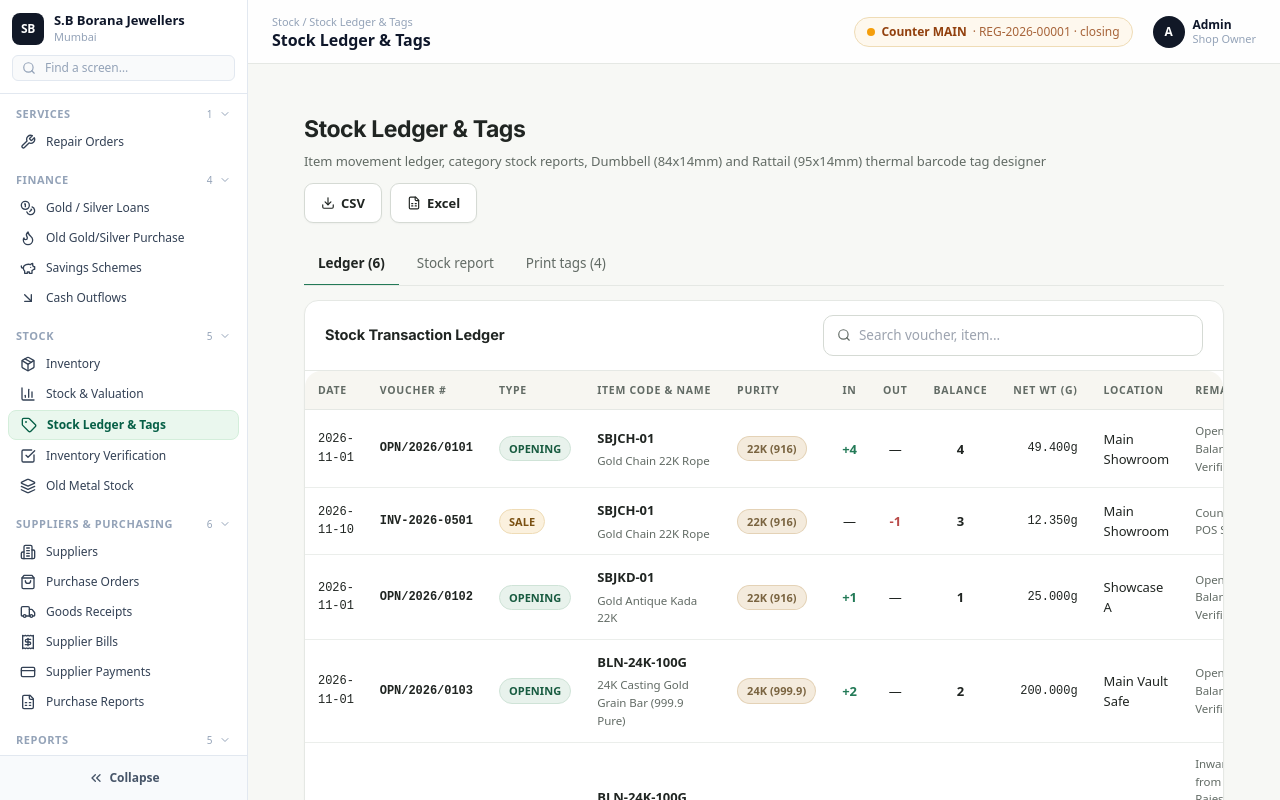
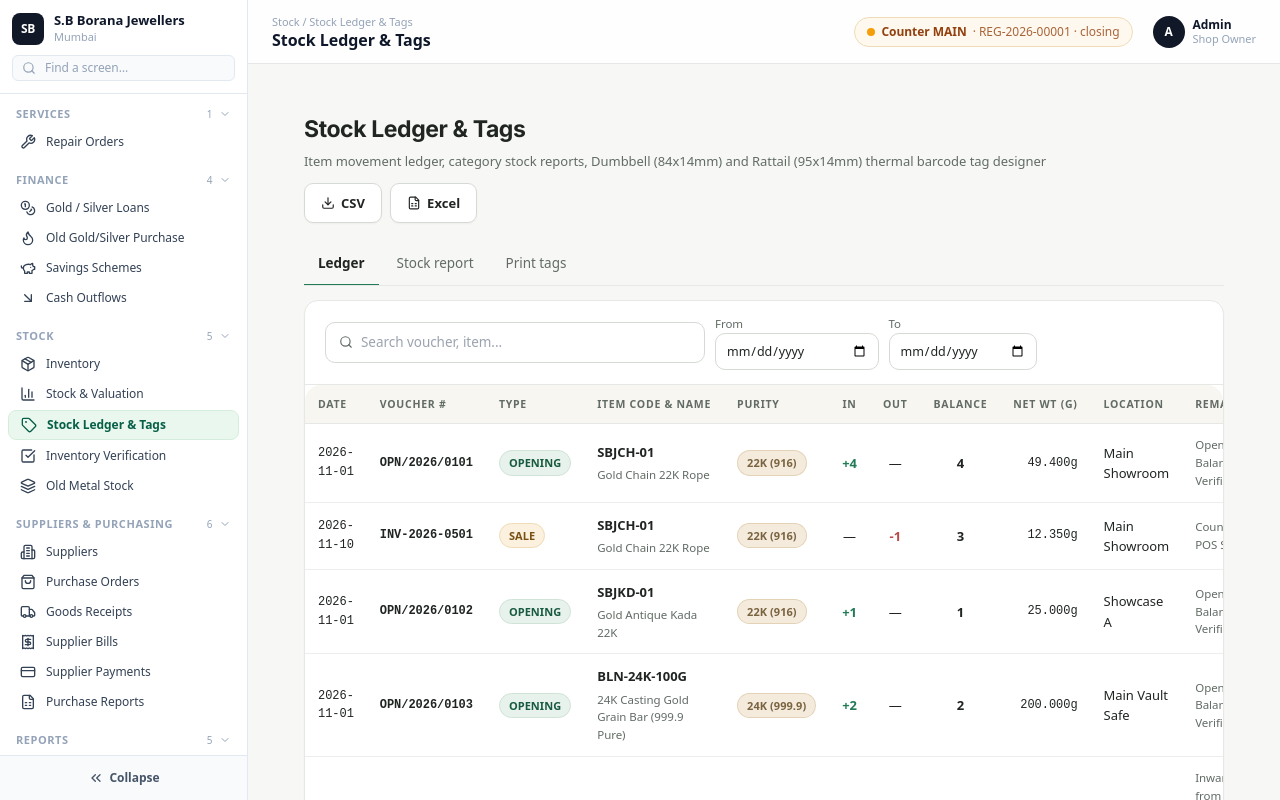
Before and after one commit to Sujalshah46/Kreya-Ai-studio, a React (Vite) app: page / in a window 1280 px wide. Both pictures are taken after a click on the button "Stock Ledger & Tags". Built offline with nearby package versions, Linux system fonts and the light colour scheme.

Commit message:
Match Stock Ledger tabs and date filtering

```diff
--- a/src/components/modules/StockLedgerTagsView.tsx
+++ b/src/components/modules/StockLedgerTagsView.tsx
@@ -244,6 +244,8 @@ E
 
   const [activeMainTab, setActiveMainTab] = useState<'ledger' | 'stock_report' | 'print_tags'>('ledger');
   const [ledgerSearch, setLedgerSearch] = useState('');
+  const [ledgerFromDate, setLedgerFromDate] = useState('');
+  const [ledgerToDate, setLedgerToDate] = useState('');
 
   // Ledger entries derived from items
   const ledgerEntries = React.useMemo(() => {
@@ -318,10 +320,14 @@ E
     return list;
   }, [tagItems]);
 
-  const filteredLedger = ledgerEntries.filter(e => {
-    if (!ledgerSearch) return true;
-    const q = ledgerSearch.toLowerCase();
-    return e.itemCode.toLowerCase().includes(q) || e.itemName.toLowerCase().includes(q) || e.voucherNo.toLowerCase().includes(q);
+  const ledgerQuery = ledgerSearch.trim().toLowerCase();
+  const filteredLedger = ledgerEntries.filter(entry => {
+    const entryDate = entry.date.slice(0, 10);
+    const withinDateRange = (!ledgerFromDate || entryDate >= ledgerFromDate) &&
+      (!ledgerToDate || entryDate <= ledgerToDate);
+    const matchesSearch = !ledgerQuery || [entry.itemCode, entry.itemName, entry.voucherNo]
+      .some(field => field.toLowerCase().includes(ledgerQuery));
+    return withinDateRange && matchesSearch;
   });
 
   // Stock summary calculation
@@ -470,7 +476,7 @@ E
           className={`tab ${activeMainTab === 'ledger' ? 'active' : ''}`}
           onClick={() => setActiveMainTab('ledger')}
         >
-          Ledger ({ledgerEntries.length})
+          Ledger
         </button>
         <button
           type="button"
@@ -484,24 +490,44 @@ E
           className={`tab ${activeMainTab === 'print_tags' ? 'active' : ''}`}
           onClick={() => setActiveMainTab('print_tags')}
         >
-          Print tags ({tagItems.length})
+          Print tags
         </button>
       </div>
 
       {/* TAB 1: LEDGER */}
       {activeMainTab === 'ledger' && (
         <div className="card">
-          <div className="card-header" style={{ display: 'flex', justifyContent: 'space-between', alignItems: 'center' }}>
-            <span className="card-title">Stock Transaction Ledger</span>
-            <div className="search-box" style={{ width: 260 }}>
+          <div className="card-header" style={{ justifyContent: 'flex-start', flexWrap: 'wrap' }}>
+            <div className="search-box" style={{ flex: '1 1 240px' }}>
               <Search size={14} style={{ color: 'var(--muted)' }} />
               <input
-                type="text"
+                type="search"
+                aria-label="Search stock ledger"
                 placeholder="Search voucher, item..."
                 value={ledgerSearch}
-                onChange={e => setLedgerSearch(e.target.value)}
+                onChange={event => setLedgerSearch(event.target.value)}
               />
             </div>
+            <label className="helper" style={{ margin: 0 }}>
+              From
+              <input
+                className="input input-sm"
+                type="date"
+                value={ledgerFromDate}
+                max={ledgerToDate || undefined}
+                onChange={event => setLedgerFromDate(event.target.value)}
+              />
+            </label>
+            <label className="helper" style={{ margin: 0 }}>
+              To
+              <input
+                className="input input-sm"
+                type="date"
+                value={ledgerToDate}
+                min={ledgerFromDate || undefined}
+                onChange={event => setLedgerToDate(event.target.value)}
+              />
+            </label>
           </div>
           <div className="tbl-wrap">
             <table className="tbl">
@@ -521,6 +547,11 @@ E
                 </tr>
               </thead>
               <tbody>
+                {filteredLedger.length === 0 && (
+                  <tr>
+                    <td colSpan={11} className="empty">No stock movements match the selected filters.</td>
+                  </tr>
+                )}
                 {filteredLedger.map(entry => (
                   <tr key={entry.id}>
                     <td className="mono" style={{ fontSize: 12 }}>{entry.date}</td>
```
